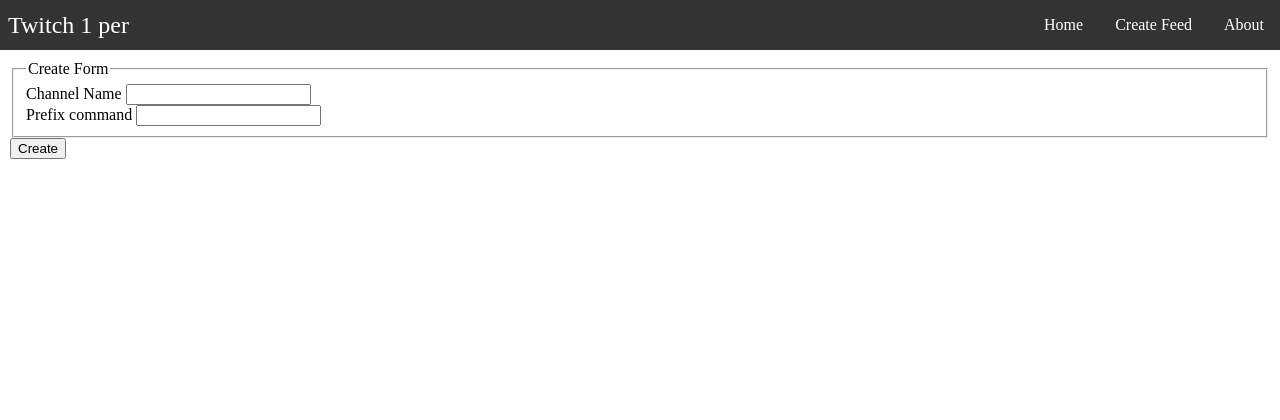
After one commit to alexshelto/twitch_1per, a Flask app: template src/templates/create_feed.html in a window 1280 px wide. The commit adds this page. Shown: the top 420 px of the page. Run offline with Flask 2, Linux system fonts and the light colour scheme; the template is opened without the code that fills it: values that come from a table or form of the project are taken from there, others are empty.

Commit message:
form created

```diff
--- a/src/__init__.py
+++ b/src/__init__.py
@@ -3,12 +3,14 @@
 # the function of this file is called in the exported flask app file: run.py
 
 from flask import Flask
-
+import os
 
 
 def create_app():
     #Configuring Flask application
     app = Flask(__name__)
+    SECRET_KEY = os.urandom(32)
+    app.config['SECRET_KEY'] = SECRET_KEY
 
     #Importing blueprint instances
     from src.main.routes import main
--- a/src/main/forms.py
+++ b/src/main/forms.py
@@ -10,6 +10,6 @@
 
 
 class ChatForm(FlaskForm):
-    channel_name = PasswordField('Channel Name', validators=[DataRequired()])
-    password = PasswordField('Prefix command', validators=[DataRequired()])
-    submit = SubmitField('Create')
+    channel = StringField('Channel Name', validators=[DataRequired()])
+    prefix =  StringField('Prefix command', validators=[DataRequired()])
+    submit =  SubmitField('Create')
--- /dev/null
+++ b/src/templates/create_feed.html
@@ -0,0 +1,47 @@
+{% extends "layout.html" %}
+{% block content %}
+
+ <div class="content-section">
+        <form method="POST" action="">
+            {{ form.hidden_tag() }}
+            <fieldset class="form-group">
+                <legend class="border-bottom mb-4">Create Form</legend>
+                <div class="form-group">
+                    {{ form.channel.label(class="form-control-label") }}
+                    {% if form.channel.errors %}
+                        {{ form.channel(class="form-control form-control-lg is-invalid") }}
+                        <div class="invalid-feedback">
+                            {% for error in form.channel.errors %}
+                                <span>{{ error }}</span>
+                            {% endfor %}
+                        </div>
+                    {% else %}
+                        {{ form.channel(class="form-control form-control-lg") }}
+                    {% endif %}
+                </div>
+                <div class="form-group">
+                    {{ form.prefix.label(class="form-control-label") }}
+                    {% if form.prefix.errors %}
+                        {{ form.prefix(class="form-control form-control-lg is-invalid") }}
+                        <div class="invalid-feedback">
+                            {% for error in form.prefix.errors %}
+                                <span>{{ error }}</span>
+                            {% endfor %}
+                        </div>
+                    {% else %}
+                        {{ form.prefix(class="form-control form-control-lg") }}
+                    {% endif %}
+                </div>
+
+            </fieldset>
+
+            <div class="form-group">
+                {{ form.submit(class="btn btn-outline-info") }}
+            </div>
+
+        </form>
+
+    </div>
+
+
+{% endblock %}
--- a/src/templates/layout.html
+++ b/src/templates/layout.html
@@ -24,7 +24,7 @@
         <div class="navbar-links">
           <ul>
             <li><a href="{{ url_for('main.home') }}">Home</a></li>
-            <li><a href="">Create Feed</a></li>
+            <li><a href="{{ url_for('main.create_feed') }}">Create Feed</a></li>
             <li><a href="{{ url_for('main.about') }}">About</a></li>
           </ul>
         </div>
```
Also changed, not shown: 2 other files.
